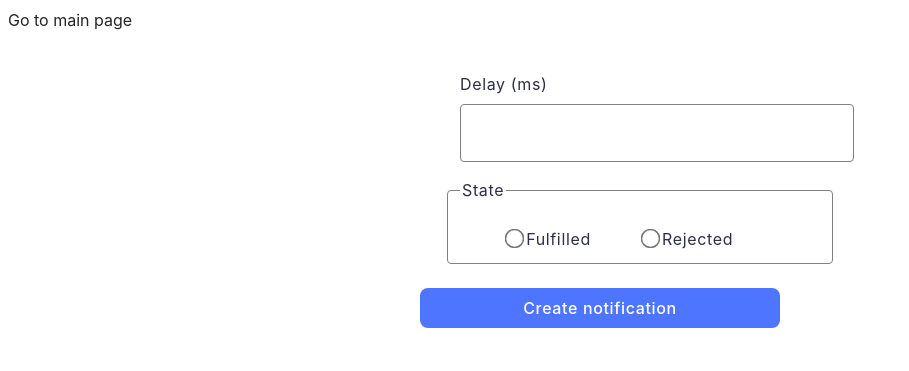
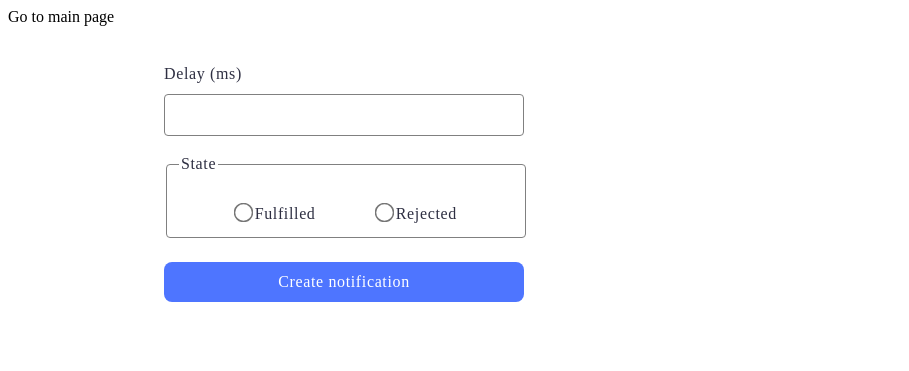
Before and after one commit to joshua1312/goit-js-hw-10, a website built with Vite: page src/2-snackbar.html in a window 1280 px wide. Shown: the whole page, without its empty margins (0-909 px from the left). Built offline with nearby package versions, Linux system fonts and the light colour scheme.

Commit message:
snackbar complete

```diff
--- a/src/css/2-snackbar.css
+++ b/src/css/2-snackbar.css
@@ -1,7 +1,5 @@
-@import url('./index.css');
-
-
-
+@import url('./reset.css');
+@import url('./header.css');
 
 .form {
     background-color: #ffffff;
@@ -9,34 +7,32 @@
     color: #2e2f42;
     line-height: 24px;
     letter-spacing: 0.64px;
-    margin: 0 auto;
-    padding: 40px;
+    padding-left: 156px;
+    padding-top: 36px;
     border-radius: 16px;
 }
 
 .form>label {
     display: flex;
+    line-height: 24px;
+    width: 360px;
+    color: #2e2f42;
     flex-direction: column;
     gap: 8px;
-    color: #2e2f42;
-    line-height: 24px;
-    width: 360px;
-    margin: 0 auto;
+
 }
 
 .form>label>input {
-    width: 360px;
-    height: 40px;
     border-radius: 4px;
+    font-family: Montserrat;
     border: 1px solid #808080;
-    outline: none;
     margin-bottom: 16px;
     padding: 8px 16px;
     color: #2e2f42;
-    font-family: var(--font-family);
     font-size: 16px;
     font-style: normal;
     font-weight: 400;
+    outline: none;
     line-height: 24px;
     letter-spacing: 0.64px;
 }
@@ -52,8 +48,8 @@
 .form>fieldset {
     border-radius: 4px;
     border: 1px solid #808080;
-    width: 360px;
-    margin: 0 auto 24px;
+    width: 334px;
+    margin-bottom: 24px;
 }
 
 .form>fieldset:hover {
@@ -65,22 +61,26 @@
 }
 
 .form>fieldset>label>input {
-    margin: 24px 0 8px 48px;
+    margin: 24px 0 8px 58px;
+}
+
+input[type='radio'] {
+    transform: scale(1.5);
 }
 
 .form>button {
+    font-family: Montserrat;
+    font-size: 16px;
+    font-weight: 500;
+    line-height: 24px;
+    letter-spacing: 0.04em;
+    text-align: left;
     display: flex;
     width: 360px;
     padding: 8px 16px;
     justify-content: center;
     align-items: center;
     color: #fff;
-    font-family: var(--font-family);
-    font-size: 16px;
-    font-style: normal;
-    font-weight: 500;
-    line-height: 24px;
-    letter-spacing: 0.04em;
     border-radius: 8px;
     background: #4e75ff;
     border: none;
@@ -89,7 +89,3 @@
 .form>button:hover {
     background-color: #6c8cff;
 }
-
-input[type='radio'] {
-    transform: scale(1.5);
-}
--- a/src/js/1-timer.js
+++ b/src/js/1-timer.js
@@ -6,10 +6,6 @@ import "flatpickr/dist/flatpickr.min.css";
 import iziToast from "izitoast";
 // Додатковий імпорт стилів
 import "izitoast/dist/css/iziToast.min.css";
-
-// function query(selector) {
-//     return document.querySelector(selector);
-// }
 
 
 const elementsDOM = [
```
